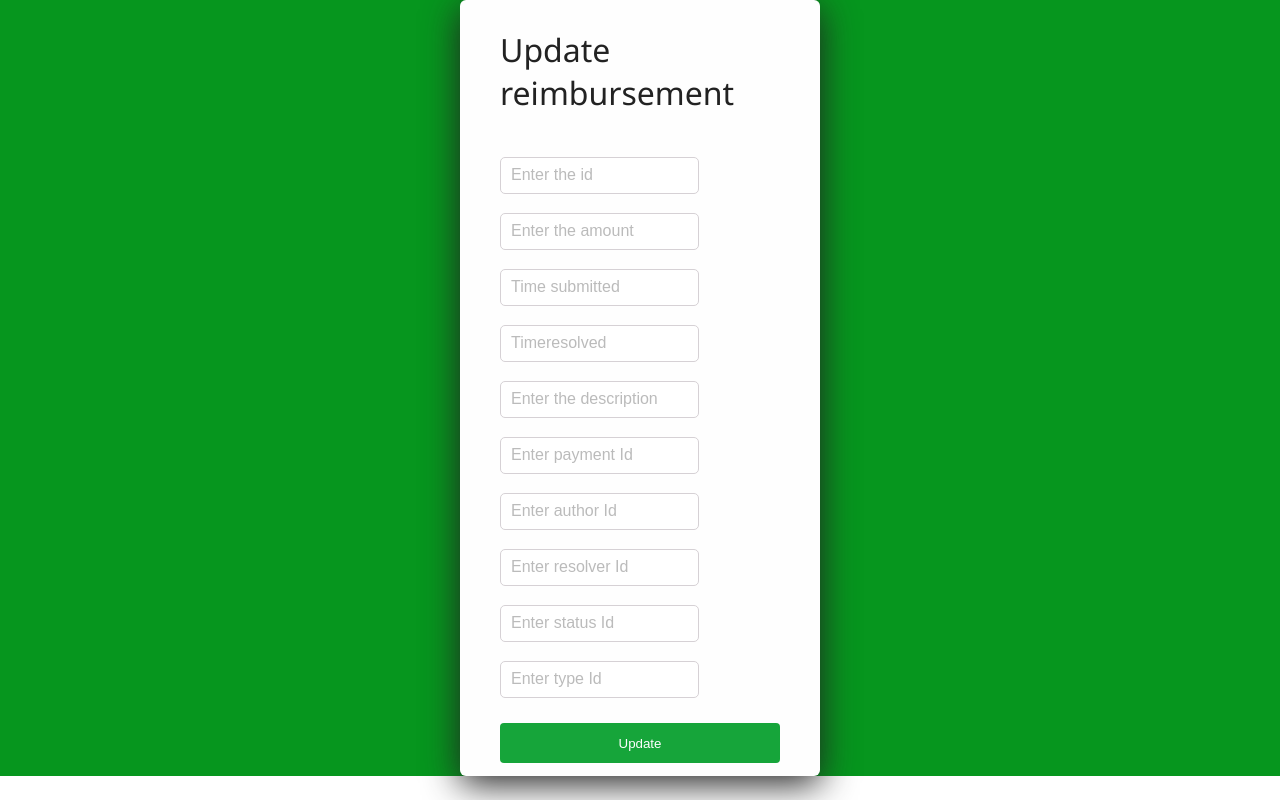
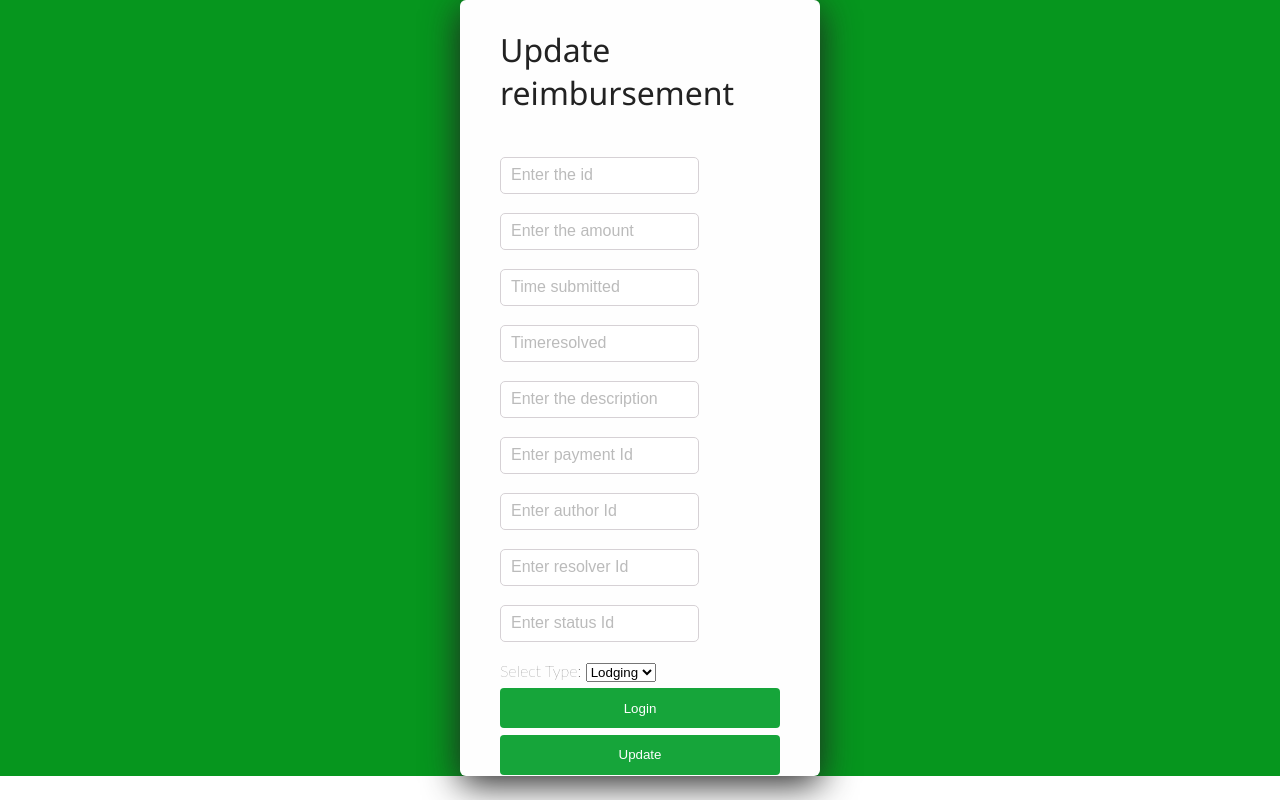
Before and after one commit to 220207-java-enterprise/Team-C-UI, a React (Create React App) app in the folder p2_foundation/: page /UpdateReimbursement in a window 1280 px wide. Built offline with nearby package versions, Linux system fonts and the light colour scheme.

Commit message:
Added button to dashboard/user/reimburstment

```diff
--- a/p2_foundation/src/components/CreateReimbursement.tsx
+++ b/p2_foundation/src/components/CreateReimbursement.tsx
@@ -173,8 +173,19 @@ function CreateReimbursement(props: IReimbursementProps) {
                             <br/><br/>
                             <input type="text" id="statusId" placeholder="Enter status Id" onChange={updateStatusId}/>
                             <br/><br/>
-                            <input type="text" id="typeId" placeholder="Enter type Id" onChange={updateTypeId}/>
-                            <br/><br/>
+
+
+                            {/* <input type="text" id="typeId" placeholder="Enter type Id" onChange={updateTypeId}/>
+                            <br/><br/> */}
+
+                            <label htmlFor="typeId">Select Type: </label>
+                            <select id="typeId" onClick={newReimbursment}>
+                            <option value="lodging">Lodging</option>
+                            <option value="travel">Travel</option>
+                            <option value="food">Food</option>
+                            <option value="other">Other</option>
+                            </select>
+
                             <button id="new-button" onClick={newReimbursment}>Update</button>
                             <br/><br/>
 
--- a/p2_foundation/src/components/UpdateAUser.tsx
+++ b/p2_foundation/src/components/UpdateAUser.tsx
@@ -183,12 +183,21 @@ function UpdatedUser(props: IUpdateProps) {
                             </select>
 
 
+
+
+
                             <input type="text" id="role" placeholder="Enter the role" onChange={updateRole}/>
                             <br/><br/>
                             <input type="password" id="password" placeholder="Enter the password" onChange={updatePassword}/>
                             <br/><br/>
                             <button id="update-button" onClick={updateUser}>Update</button>
                             <br/><br/>
+
+                            <div id='login-link'>
+                                <Link id='login' to ='/login'>
+                                    <button id="login-button" onClick={updateUser}>Login</button>
+                                </Link>
+                            </div>
 
 
 
--- a/p2_foundation/src/components/UpdateReimbursement.tsx
+++ b/p2_foundation/src/components/UpdateReimbursement.tsx
@@ -1,5 +1,5 @@
 import { SyntheticEvent, useState } from "react";
-import { useNavigate } from "react-router-dom";
+import { Link, useNavigate } from "react-router-dom";
 import { Principal } from "../models/principal";
 import { Reimbursement } from "../models/reimbursement";
 import { makeReimbursement } from "../remote/reimbursement-service";
@@ -183,8 +183,26 @@ function UpdatedReimbursement(props: IUpdateProps) {
                             <br/><br/>
                             <input type="text" id="statusId" placeholder="Enter status Id" onChange={updateStatusId}/>
                             <br/><br/>
-                            <input type="text" id="typeId" placeholder="Enter type Id" onChange={updateTypeId}/>
-                            <br/><br/>
+
+                            <label htmlFor="typeId">Select Type: </label>
+                            <select id="typeId" onClick={updateReimbursement}>
+                            <option value="lodging">Lodging</option>
+                            <option value="travel">Travel</option>
+                            <option value="food">Food</option>
+                            <option value="other">Other</option>
+                            </select>
+
+                            <div id='login-link'>
+                                <Link id='login' to ='/login'>
+                                    <button id="login-button" onClick={updateReimbursement}>Login</button>
+                                </Link>
+                            </div>
+
+                            {/* <input type="text" id="typeId" placeholder="Enter type Id" onChange={updateTypeId}/>
+                            <br/><br/> */}
+
+
+
                             <button id="update-button" onClick={updateReimbursement}>Update</button>
                             <br/><br/>
 
```
